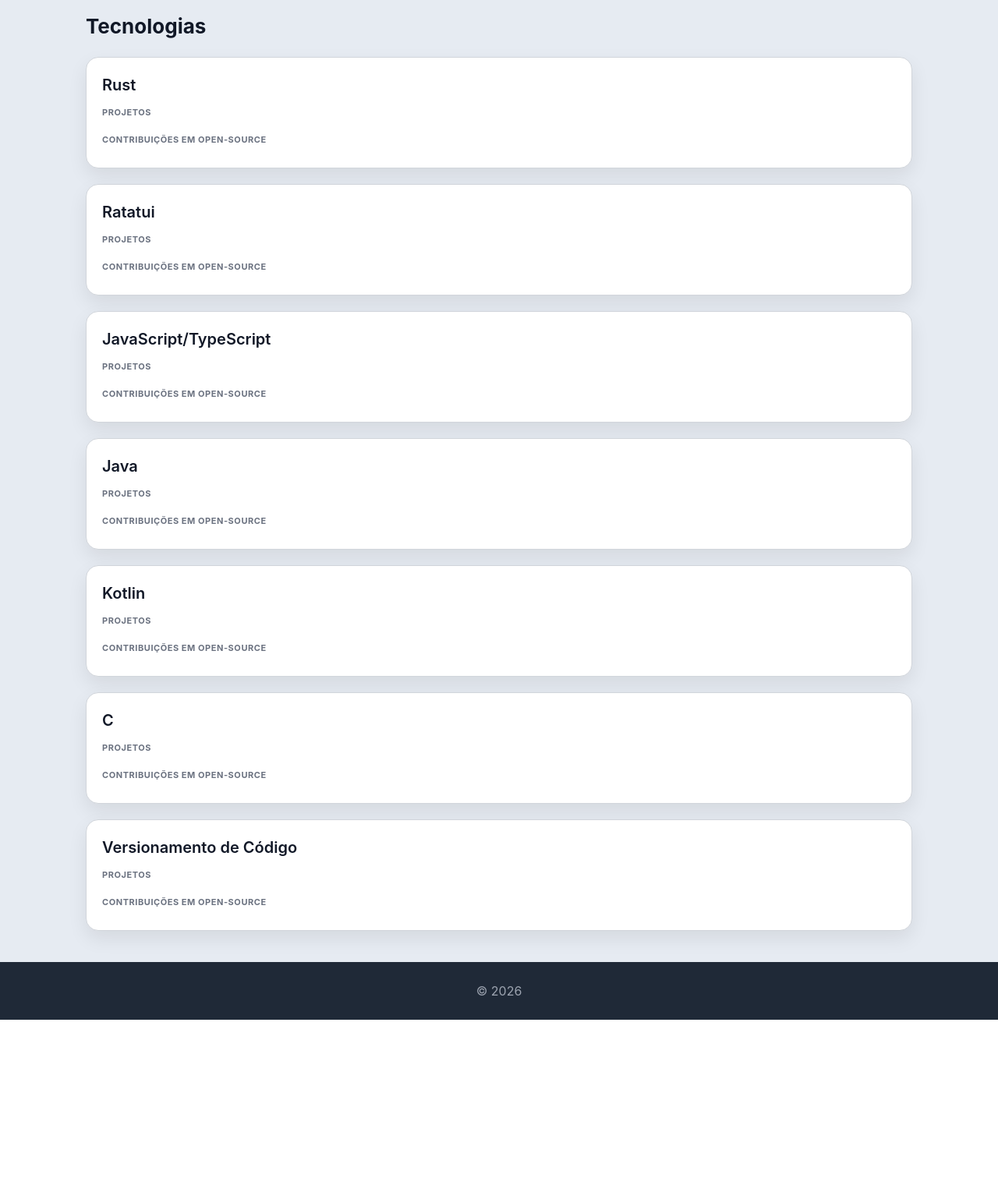
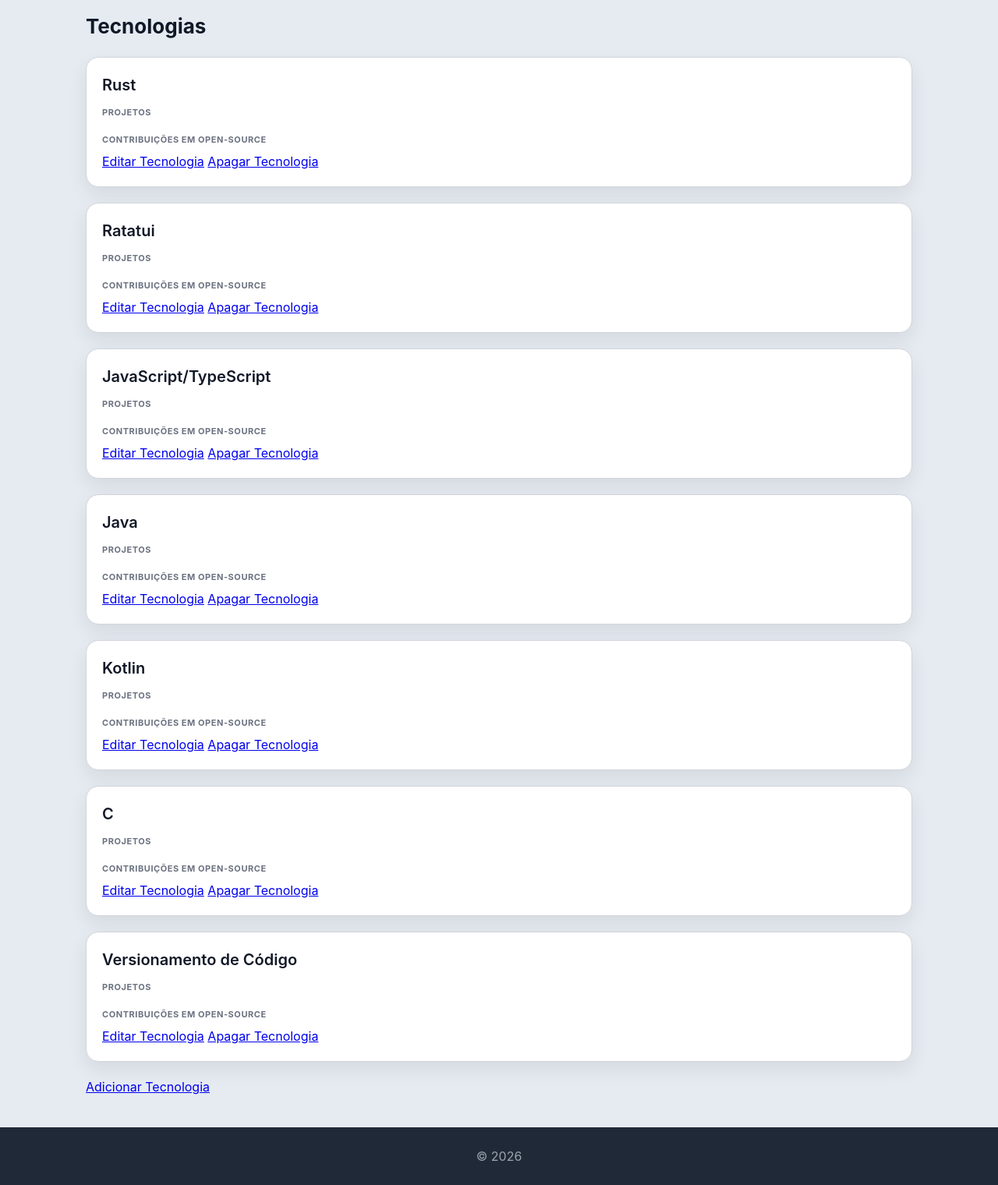
Before and after one commit to gui-alb/portifolio-pw, a Django app: page /tecnologias/ in a window 1280 px wide. Shown: the part 139-1659 px from the top of the page at 78% size. Before the commit the page ends 1447 px from the top, so only its background shows below. Run offline with Django 5.2, Linux system fonts and the light colour scheme; data comes from the database, SQL or seed files in the repository; both versions use the stored data as it was after the commit; some libraries are stand-ins or nearby versions.

Commit message:
feat(portfolio): apagar e editar tecnologia

```diff
--- a/portfolio/templates/portfolio/tecnologia.html
+++ b/portfolio/templates/portfolio/tecnologia.html
@@ -27,7 +27,12 @@
                {% endfor %}
             </ul>
         </section>
+
+        <a href="{% url 'editar_tecnologia' tecnologia.id %}">Editar Tecnologia</a>
+        <a href="{% url 'apagar_tecnologia' tecnologia.id %}">Apagar Tecnologia</a>
     </article>
     {% endfor %}
+
+    <a href="{% url 'nova_tecnologia' %}">Adicionar Tecnologia</a>
 </section>
 {% endblock %}
--- a/portfolio/urls.py
+++ b/portfolio/urls.py
@@ -16,6 +16,8 @@
     path('projetos/editar/<int:id>', views.editar_projeto_view, name="editar_projeto"),
     path('projetos/apagar/<int:id>', views.apagar_projeto, name="apagar_prajeto"),
     path('tecnologias/novo', views.nova_tecnologia_view, name="nova_tecnologia"),
+    path('tecnologias/editar/<int:id>', views.editar_tecnologia_view, name="editar_tecnologia"),
+    path('tecnologias/apagar/<int:id>', views.apagar_tecnologia_view, name="apagar_tecnologia"),
     path('competencias/novo', views.nova_competencia_view, name="nova_competencia"),
     path('formacoes/novo', views.nova_formacao_view, name="nova_formacao"),
 
--- a/portfolio/views.py
+++ b/portfolio/views.py
@@ -112,12 +112,44 @@
         return redirect('projetos')
 
     return render(request, 'portfolio/delete_projeto.html', {'projeto': projeto})
+
 def nova_tecnologia_view(request):
 
-    form = TecnologiaForm()
+    form = TecnologiaForm(request.POST)
+
+    if form.is_valid():
+        form.save()
+        return redirect('tecnologias')
 
     context = {'form': form}
     return render(request, 'portfolio/nova_tecnologia.html', context)
+
+def editar_tecnologia_view(request, id):
+    tecnologia = Tecnologia.objects.get(id=id)
+
+    if request.POST:
+        form = TecnologiaForm(request.POST or None, instance=tecnologia)
+
+        if form.is_valid():
+            form.save()
+            return redirect('tecnologias')
+    else:
+        form = TecnologiaForm(instance=tecnologia)
+
+    context = {'form': form, 'projeto': tecnologia}
+
+    return render(request, 'portfolio/edita_tecnologia.html', context)
+
+def apagar_tecnologia_view(request, id):
+    tecnologia = Tecnologia.objects.get(id=id)
+
+    if request.method == 'POST':
+        tecnologia.delete()
+        return redirect('tecnologias')
+
+    return render(request, 'portfolio/delete_tecnologia.html', {'tecnologia': tecnologia})
+
+
 
 def nova_competencia_view(request):
 
```
Also changed, not shown: portfolio/templates/portfolio/delete_tecnologia.html (added, +11 -0 lines), portfolio/templates/portfolio/edita_tecnologia.html (added, +16 -0 lines), db.sqlite3.
